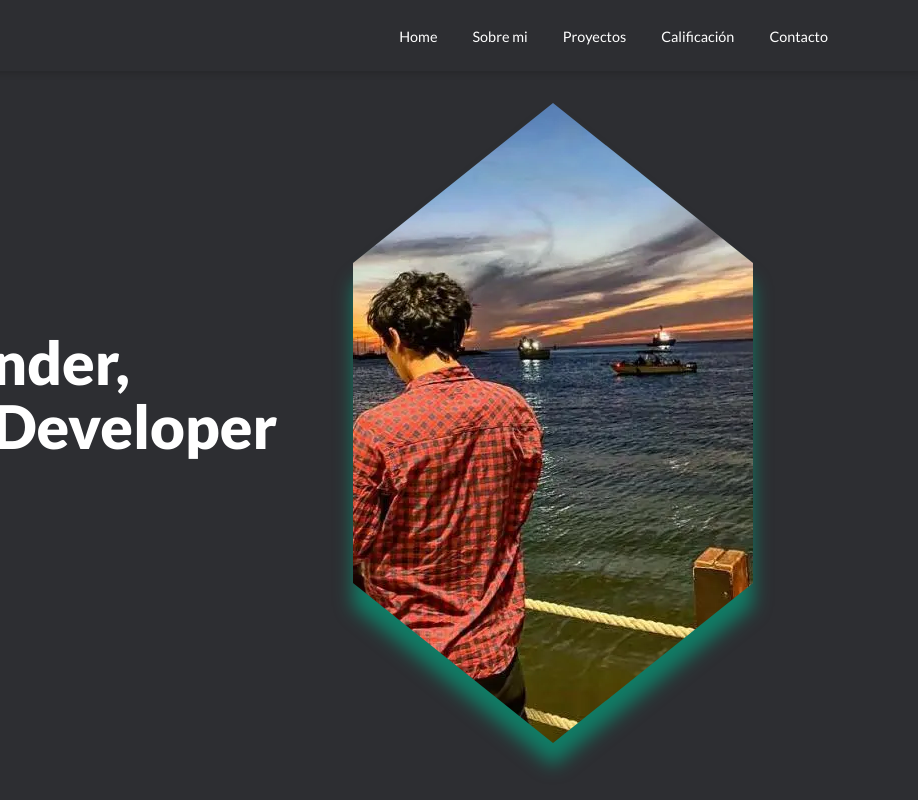
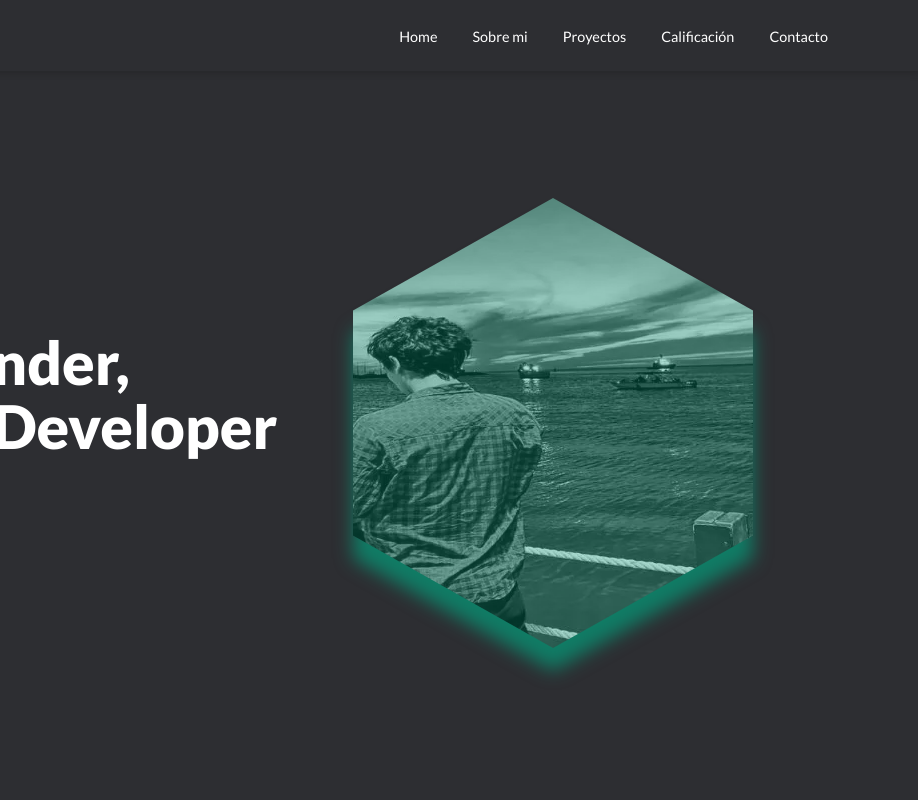
Before and after one commit to AlexanderQuispeQuino/dev, a plain HTML site: page index.html in a window 1280 px wide. Shown: the top 800 px of the page, 362-1280 px from the left. Drawn offline with nearby package versions, Linux system fonts and the light colour scheme.

Commit message:
Update home.css
agregue filtro a mi foto para que se vea uniforma con todo y le puse un alto maximo

```diff
--- a/css/home.css
+++ b/css/home.css
@@ -158,6 +158,7 @@ svg path {
 .container-photo {
     background: #00a782;
     max-width: 400px;
+    max-height: 450px;
     clip-path: polygon(50% 0%, 100% 25%, 100% 75%, 50% 100%, 0% 75%, 0% 25%);
     display: flex;
     justify-content: flex-end;
@@ -166,6 +167,7 @@ svg path {
 
 .container-photo img {
     width: inherit;
+    filter: opacity(0.7) grayscale(1);
 }
 
 
```
